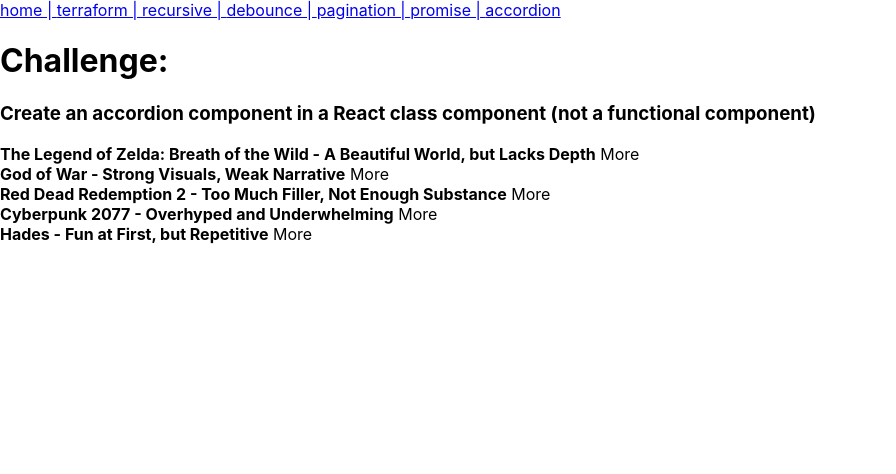
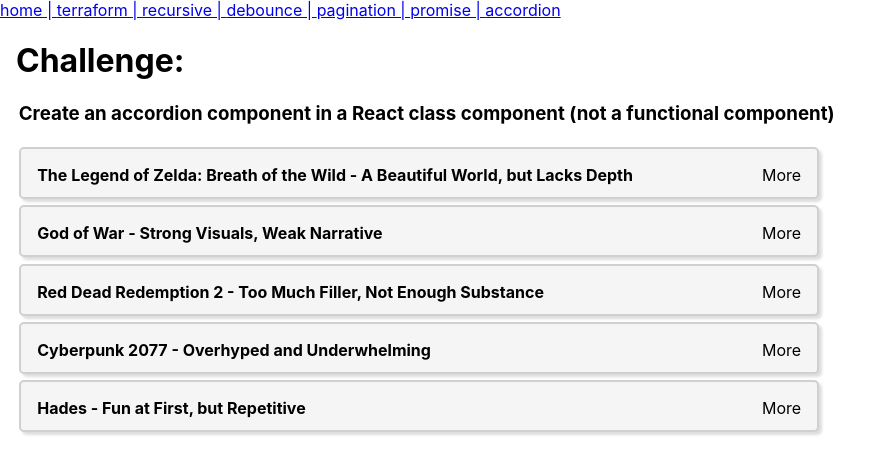
Before and after one commit to jase-d-ace/reddit-frontend-challenges, a React (Create React App) app: page /accordion in a window 1280 px wide. Shown: the top 474 px of the page, without its empty margins (0-896 px from the left). Built offline with nearby package versions, Linux system fonts and the light colour scheme.

Commit message:
style accordion

```diff
--- a/src/challenges.css
+++ b/src/challenges.css
@@ -1,3 +1,53 @@
+h1 {
+    margin-left: 0.5em;
+}
+
+h3 {
+    margin-left: 1em;
+}
+
+.accordion-container {
+    padding: 0.2em;
+    display: flex;
+    flex-direction: column;
+    align-items: flex-start;
+}
+
+.accordion {
+    width: 100vh;
+    padding-left: 1em;
+}
+
+.content {
+    display: flex;
+    flex-direction: row;
+    justify-content: space-between;
+    padding: 1em 0 0 1em;
+    box-shadow: 3px 3px 3px #DdDdDd;
+}
+
+.accordion-closed {
+    background-color: #F5F5F5;
+    border: 2px solid #D0D0D0;
+    border-radius: 5px;
+    height: 2em;
+    display: flex;
+    flex-direction: row;
+    justify-content: space-between;
+}
+
+.accordion-open {
+    background-color: #F6F6F6;
+    border-radius: 0 0 5px 5px;
+    border: 2px solid #F1F1F1;
+    height: 4em;
+    transition: opacity 0.5s ease-in-out;
+}
+
+.more-button {
+    padding-right: 1em;
+}
+
 .active {
     font-weight: bold;
     text-decoration: underline;
--- a/src/challenges/AccordionItem.js
+++ b/src/challenges/AccordionItem.js
@@ -1,14 +1,21 @@
 import { useState } from "react";
+
+import "../challenges.css";
 
 export default function AccordionItem(review) {
     const [isOpen, setIsOpen] = useState(false);
 
     return (
-        <div>
-            <strong>{review.game_title} - {review.review_title}</strong> <span onClick={() => setIsOpen(!isOpen)}>More</span>
-            {isOpen && <div>
-                <strong>{review.rating}</strong> - <span>{review.content}</span>
-            </div>}
+        <div className="accordion-container">
+            <div className="accordion">
+                <div className="accordion-closed content" onClick={() => setIsOpen(!isOpen)}>
+                    <strong>{review.game_title} - {review.review_title} </strong>
+                    <span className="more-button">{isOpen ? "Less" : "More"}</span>
+                </div>
+                {isOpen && <div className="accordion-open content">
+                    <strong>{review.rating}/10</strong> - <span>{review.content}</span>
+                </div>}
+            </div>
         </div>
     )
 }
```
